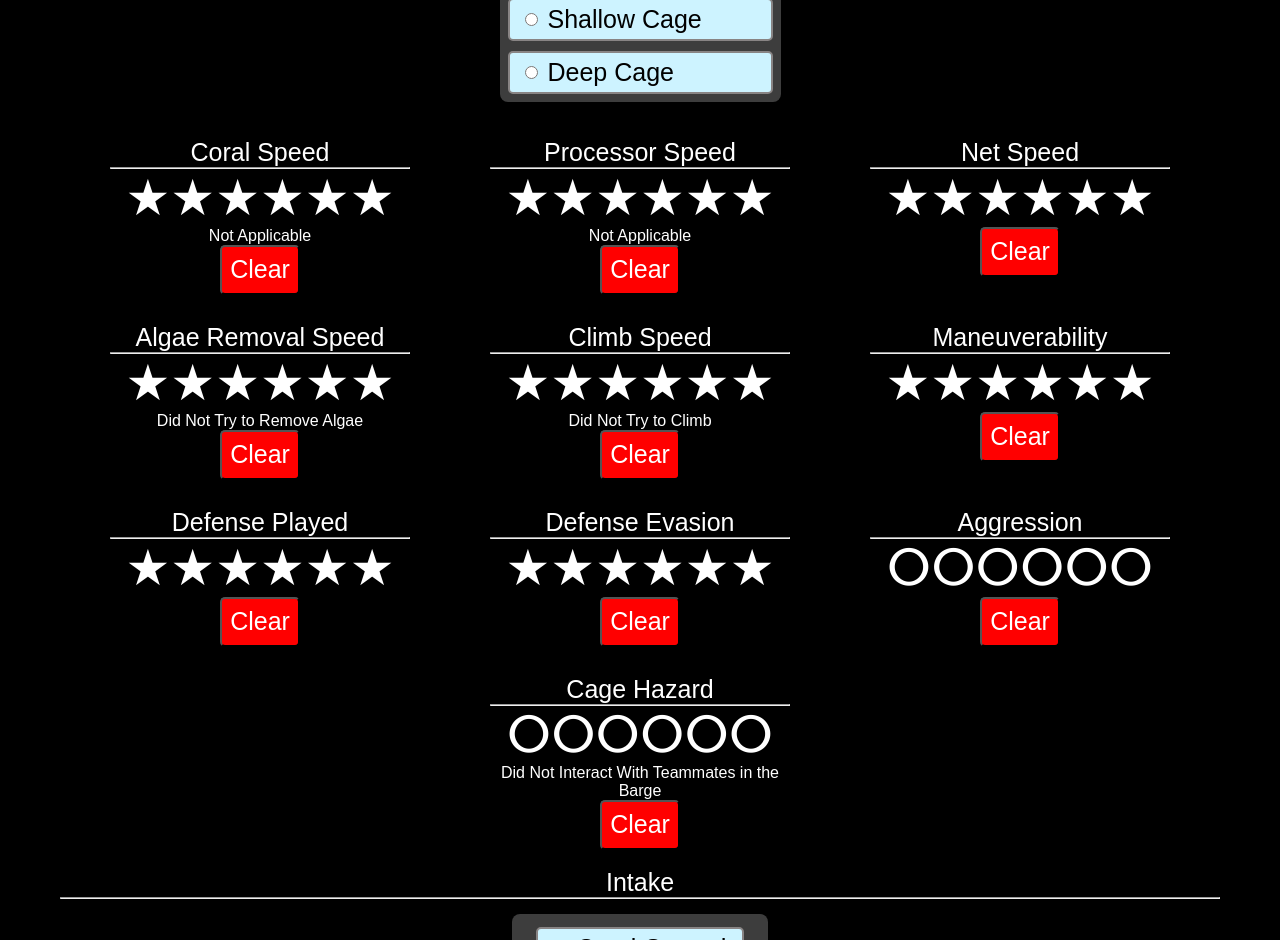
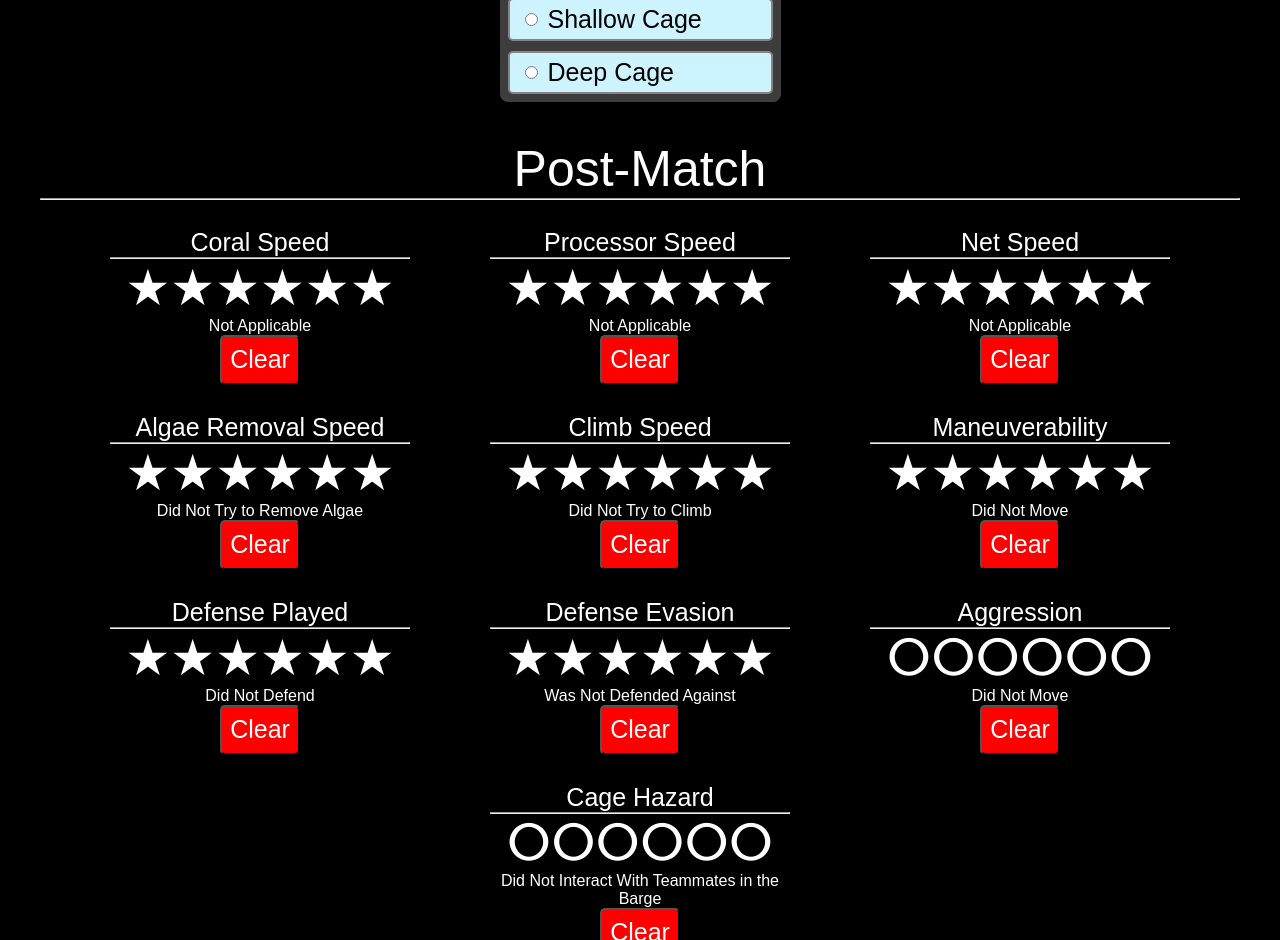
Before and after one commit to team2485/analytics2025, a Next.js app: page / in a window 1280 px wide. Shown: the part 2760-3700 px from the top of the page. Built offline with nearby package versions, Linux system fonts and the light colour scheme; a web font is replaced by a local one.

Commit message:
Post-Match Header and Clarifications

```diff
--- a/src/app/form-components/Qualitative.js
+++ b/src/app/form-components/Qualitative.js
@@ -26,7 +26,7 @@ export default function Qualitative ({ visibleName, internalName, description, s
                 })}
             </div>
 
-            {rating === -1 && (description == "Coral Speed" || description == "Processor Speed" || description == "Robot Net Speed") && (
+            {rating === -1 && (description == "Coral Speed" || description == "Processor Speed" || description == "Net Speed") && (
                 <div>
                     Not Applicable
                 </div>
@@ -44,25 +44,25 @@ export default function Qualitative ({ visibleName, internalName, description, s
                 </div>
             )}
 
-            {rating === -1 && description == "Manuverability" && (
+            {rating === -1 && description == "Maneuverability" && (
                 <div>
                     Did Not Move
                 </div>
             )}
 
-            {rating === -1 && description == "Defense Played" && (
+            {rating === -1 && description == "Ability to Play Defense" && (
                 <div>
                     Did Not Defend
                 </div>
             )}
 
-            {rating === -1 && description == "Defense Evasion" && (
+            {rating === -1 && description == "Defense Evasion Ability" && (
                 <div>
                     Was Not Defended Against
                 </div>
             )}
 
-            {rating === -1 && description == "Aggresion" && (
+            {rating === -1 && description == "Aggression" && (
                 <div>
                     Did Not Move
                 </div>
--- a/src/app/page.js
+++ b/src/app/page.js
@@ -128,11 +128,12 @@ export default function Home() {
         alert("Thank you!");
         const jsConfetti = new JSConfetti();
         jsConfetti.addConfetti({
-        emojis: ['🐟', '🐠', '🐡', '🦀', '🐚', '🪸'],
-        emojiSize: 100,
-        confettiRadius: 6,
-        confettiNumber: 500,
+        emojis: ['🐟', '🐠', '🐡', '🦀', '🐚', '🪸', '🌊'],
+        emojiSize: 250,
+        confettiRadius: 15,
+        confettiNumber: 1000,
        })
+
         if (typeof document !== 'undefined')  {
           let ScoutName = document.querySelector("input[name='scoutname']").value;
           let ScoutTeam = document.querySelector("input[name='scoutteam']").value;
@@ -413,6 +414,7 @@ export default function Home() {
             </div>
             <div className={styles.PostMatch}>
               <br></br>
+              <Header headerName={"Post-Match"}/>
                 <div className={styles.Qual}>
                   <Qualitative
                     visibleName={"Coral Speed"}
```
Lines whose indentation alone changed are shown as unchanged.
